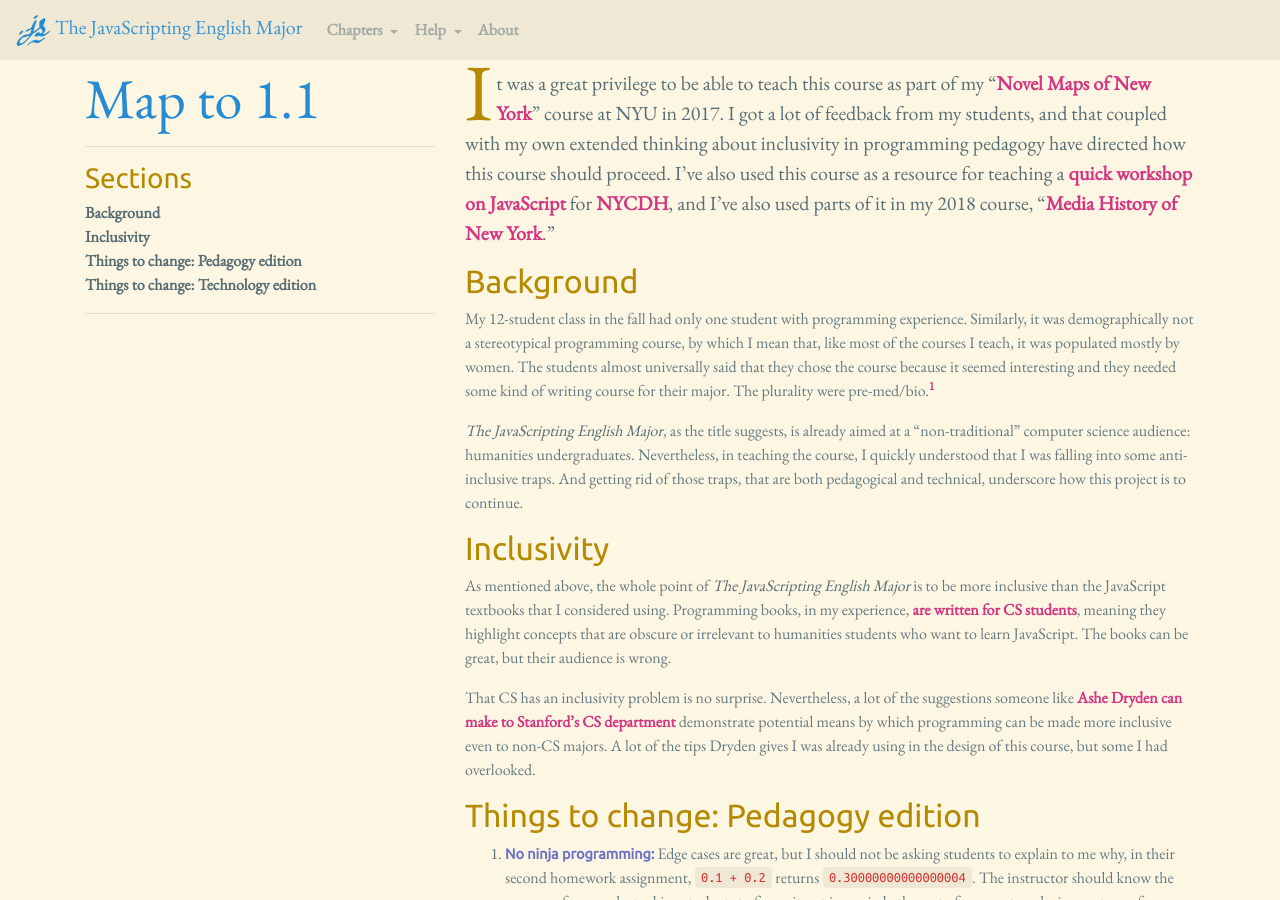
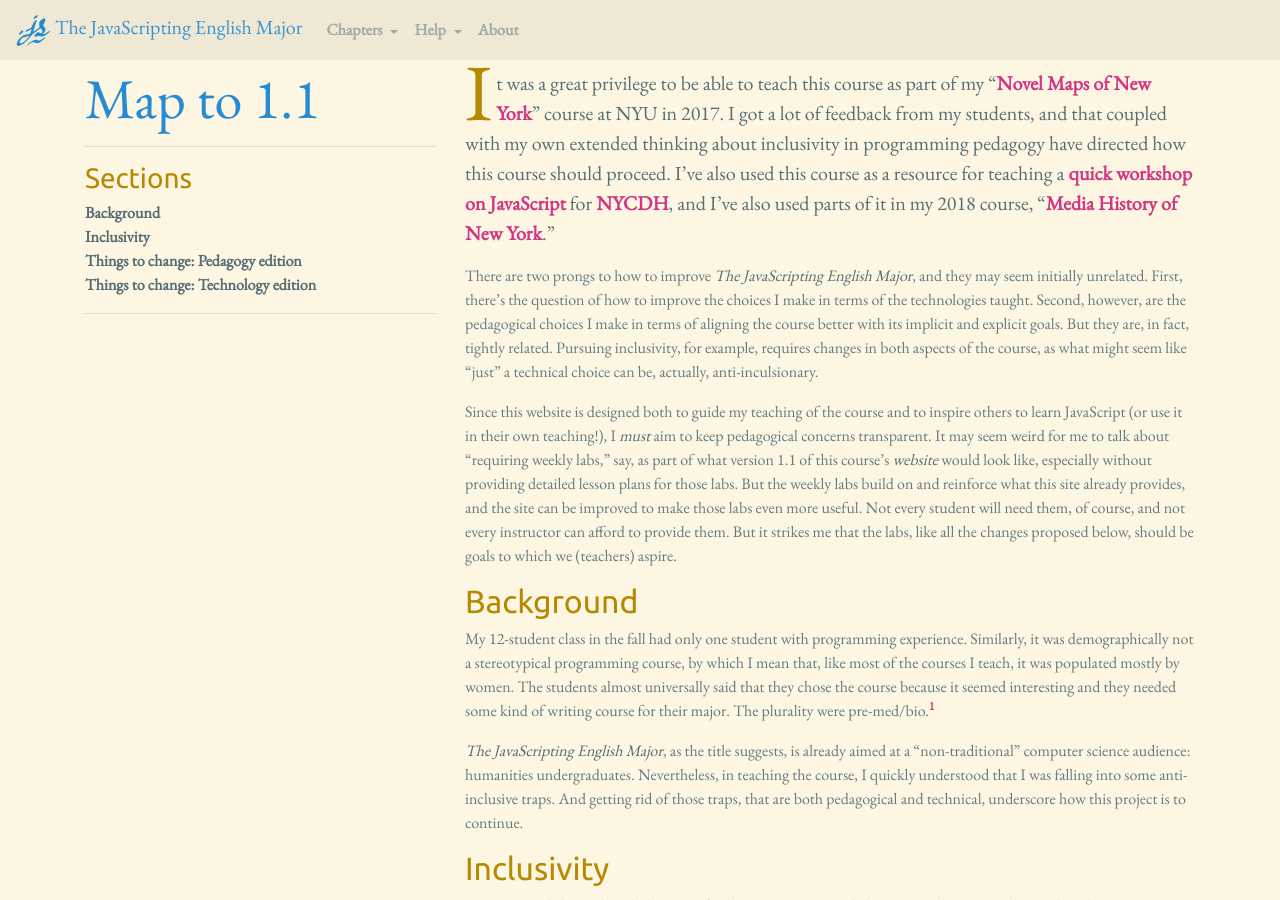
Before and after one commit to muziejus/javascripting-english-major, a Jekyll site: the page built from _pages/help/map-to-1.1.md, in a window 1280 px wide and 900 px high. Built offline with Jekyll 4.4.1, drawn with Linux system fonts in a browser that asks for light colours; nearby versions of some CDN libraries.

Commit message:
Add a paragraph about how I'm weirdly talking about things that have nothing to do with what's actively on this website.

```diff
--- a/_pages/help/map-to-1.1.md
+++ b/_pages/help/map-to-1.1.md
@@ -14,6 +14,26 @@ JavaScript](https://www.youtube.com/watch?v=iepGc3prnEA) for
 [NYCDH](http://nycdh.org), and I’ve also used parts of it in my 2018 course,
 “[Media History of New
 York](https://muziejus.github.io/media-history-of-nyc/).”
+
+There are two prongs to how to improve _The JavaScripting English Major_, and
+they may seem initially unrelated. First, there’s the question of how to
+improve the choices I make in terms of the technologies taught. Second,
+however, are the pedagogical choices I make in terms of aligning the course
+better with its implicit and explicit goals. But they are, in fact, tightly
+related. Pursuing inclusivity, for example, requires changes in both aspects
+of the course, as what might seem like “just” a technical choice can be,
+actually, anti-inculsionary.
+
+Since this website is designed both to guide my teaching of the course and to
+inspire others to learn JavaScript (or use it in their own teaching!), I
+_must_ aim to keep pedagogical concerns transparent. It may seem weird for me
+to talk about “requiring weekly labs,” say, as part of what version 1.1 of
+this course’s _website_ would look like, especially without providing detailed
+lesson plans for those labs. But the weekly labs build on and reinforce what
+this site already provides, and the site can be improved to make those labs
+even more useful. Not every student will need them, of course, and not every
+instructor can afford to provide them. But it strikes me that the labs, like
+all the changes proposed below, should be goals to which we (teachers) aspire.
 
 <section id="background">
 ## Background
@@ -35,7 +55,12 @@ pedagogical and technical, underscore how this project is to continue.
 <section id="inclusivity">
 ## Inclusivity
 
-As mentioned above, the whole point of _The JavaScripting English Major_ is to be more inclusive than the JavaScript textbooks that I considered using. Programming books, in my experience, [are written for CS students](/0-introduction#not-english-major), meaning they highlight concepts that are obscure or irrelevant to humanities students who want to learn JavaScript. The books can be great, but their audience is wrong.
+As mentioned above, the whole point of _The JavaScripting English Major_ is to
+be more inclusive than the JavaScript textbooks that I considered using.
+Programming books, in my experience, [are written for CS
+students](/0-introduction#not-english-major), meaning they highlight concepts
+that are obscure or irrelevant to humanities students who want to learn
+JavaScript. The books can be great, but their audience is wrong.
 
 That CS has an inclusivity problem is no surprise. Nevertheless, a lot of the
 suggestions someone like [Ashe Dryden can make to Stanford’s CS
```
